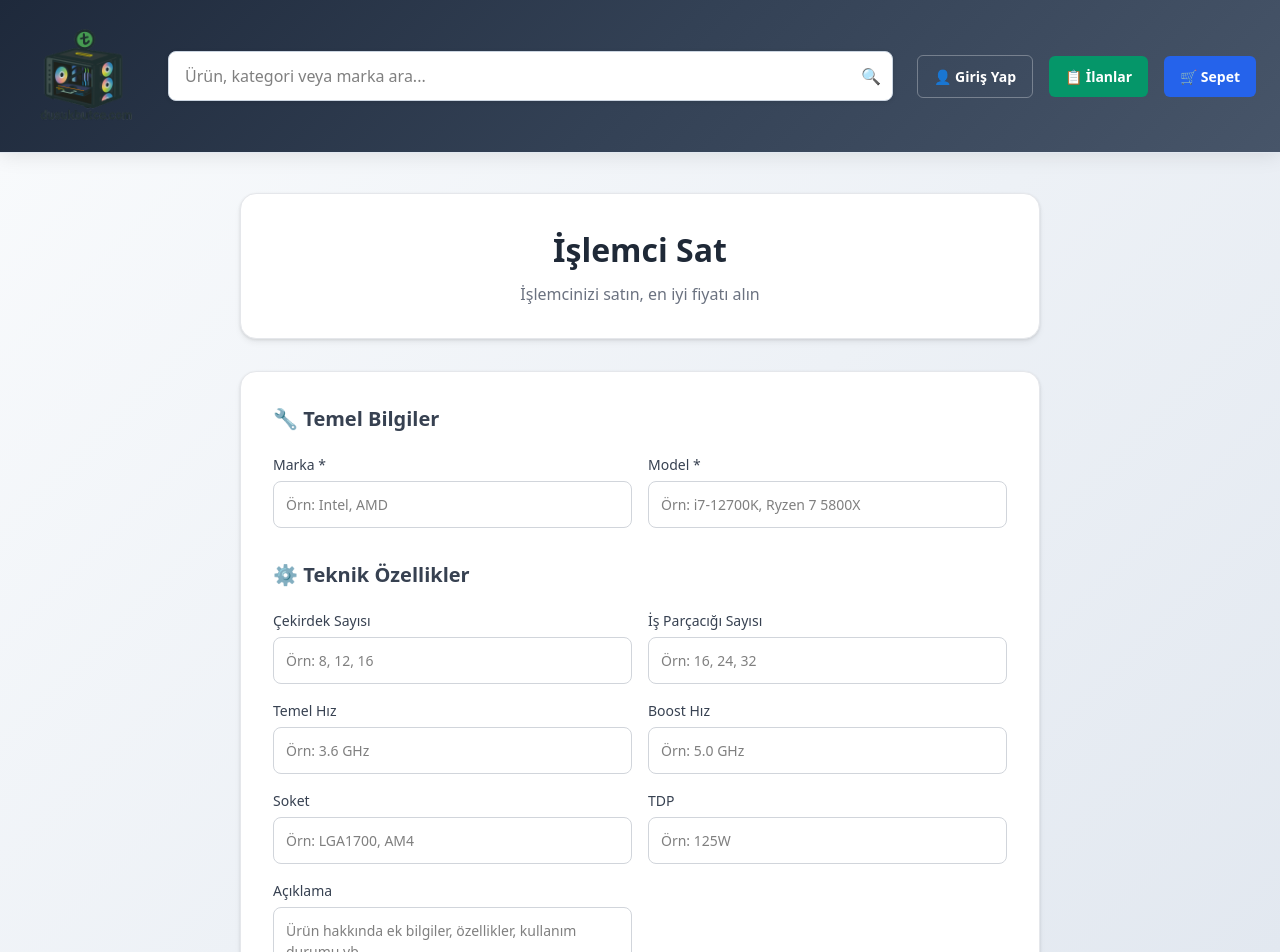
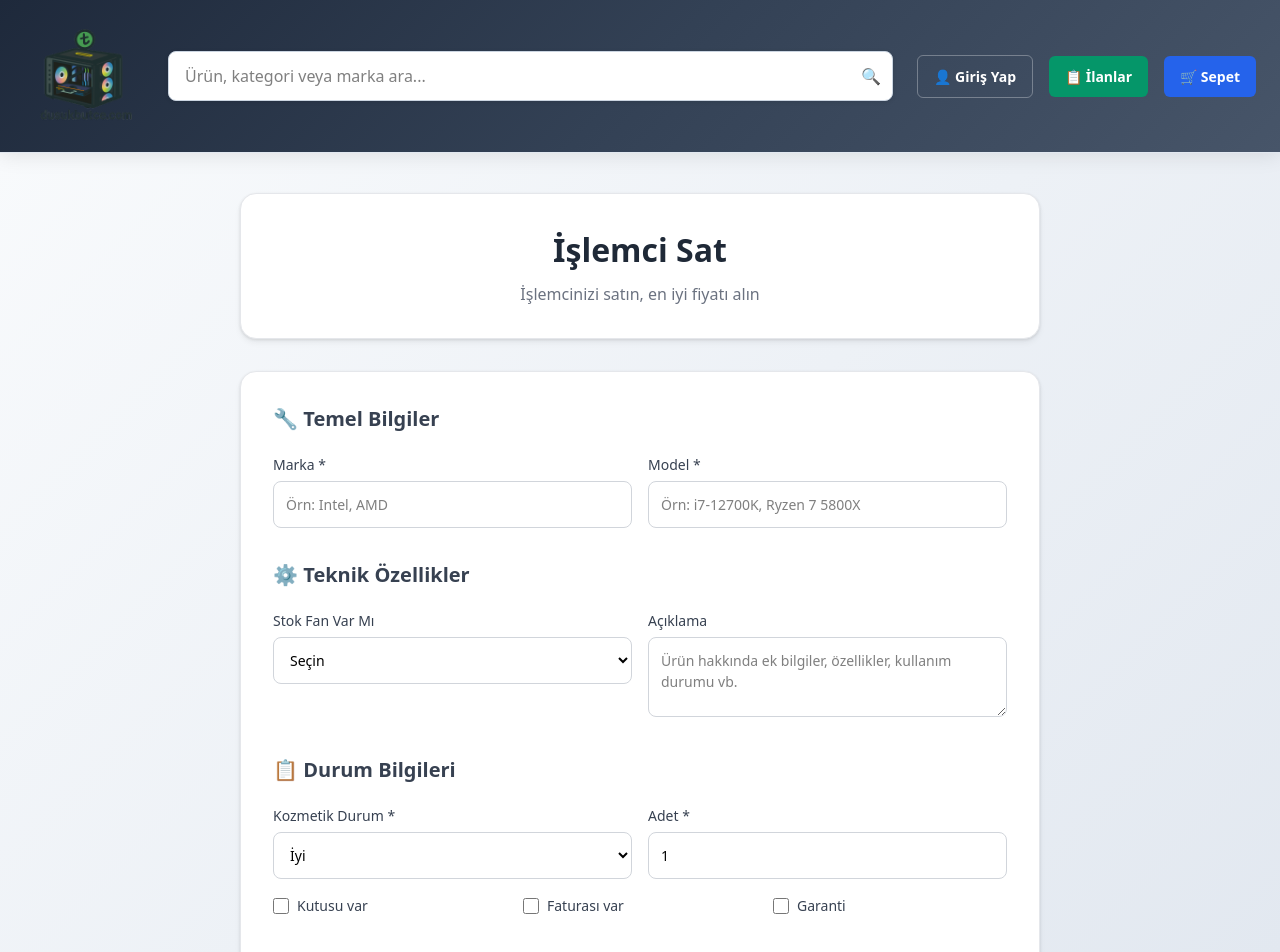
Before and after one commit to ozancidik/dusukbutce-web, a Next.js app: page /bize-sat/processor in a window 1280 px wide. Shown: the top 952 px of the page. Built offline with nearby package versions, Linux system fonts and the light colour scheme.

Commit message:
Processor sayfası güncellendi: Teknik özellikler sadeleştirildi, Stok Fan Var Mı eklendi

```diff
--- a/app/bize-sat/processor/page.tsx
+++ b/app/bize-sat/processor/page.tsx
@@ -12,13 +12,7 @@ export default function ProcessorPage() {
   const [formData, setFormData] = useState({
     brand: '',
     model: '',
-    cores: '',
-    threads: '',
-    baseClock: '',
-    boostClock: '',
-    socket: '',
-    tdp: '',
-    integratedGraphics: false,
+    stokFan: '',
     description: '',
     cosmeticCondition: 'İyi',
     hasBox: false,
@@ -101,13 +95,7 @@ export default function ProcessorPage() {
         setFormData({
           brand: '',
           model: '',
-          cores: '',
-          threads: '',
-          baseClock: '',
-          boostClock: '',
-          socket: '',
-          tdp: '',
-          integratedGraphics: false,
+          stokFan: '',
           description: '',
           cosmeticCondition: 'İyi',
           hasBox: false,
@@ -278,13 +266,11 @@ export default function ProcessorPage() {
                   color: '#374151',
                   marginBottom: '6px'
                 }}>
-                  Çekirdek Sayısı
+                  Stok Fan Var Mı
                 </label>
-                <input
-                  type="text"
-                  value={formData.cores}
-                  onChange={(e) => handleInputChange('cores', e.target.value)}
-                  placeholder="Örn: 8, 12, 16"
+                <select
+                  value={formData.stokFan}
+                  onChange={(e) => handleInputChange('stokFan', e.target.value)}
                   style={{
                     width: '100%',
                     padding: '12px',
@@ -296,148 +282,17 @@ export default function ProcessorPage() {
                   }}
                   onFocus={(e) => e.target.style.borderColor = '#3b82f6'}
                   onBlur={(e) => e.target.style.borderColor = '#d1d5db'}
-                />
+                >
+                  <option value="">Seçin</option>
+                  <option value="Evet">Evet</option>
+                  <option value="Hayır">Hayır</option>
+                </select>
               </div>
-              <div>
-                <label style={{
-                  display: 'block',
-                  fontSize: '14px',
-                  fontWeight: '500',
-                  color: '#374151',
-                  marginBottom: '6px'
-                }}>
-                  İş Parçacığı Sayısı
-                </label>
-                <input
-                  type="text"
-                  value={formData.threads}
-                  onChange={(e) => handleInputChange('threads', e.target.value)}
-                  placeholder="Örn: 16, 24, 32"
-                  style={{
-                    width: '100%',
-                    padding: '12px',
-                    border: '1px solid #d1d5db',
-                    borderRadius: '8px',
-                    fontSize: '14px',
-                    outline: 'none',
-                    transition: 'border-color 0.2s'
-                  }}
-                  onFocus={(e) => e.target.style.borderColor = '#3b82f6'}
-                  onBlur={(e) => e.target.style.borderColor = '#d1d5db'}
-                />
-              </div>
-              <div>
-                <label style={{
-                  display: 'block',
-                  fontSize: '14px',
-                  fontWeight: '500',
-                  color: '#374151',
-                  marginBottom: '6px'
-                }}>
-                  Temel Hız
-                </label>
-                <input
-                  type="text"
-                  value={formData.baseClock}
-                  onChange={(e) => handleInputChange('baseClock', e.target.value)}
-                  placeholder="Örn: 3.6 GHz"
-                  style={{
-                    width: '100%',
-                    padding: '12px',
-                    border: '1px solid #d1d5db',
-                    borderRadius: '8px',
-                    fontSize: '14px',
-                    outline: 'none',
-                    transition: 'border-color 0.2s'
-                  }}
-                  onFocus={(e) => e.target.style.borderColor = '#3b82f6'}
-                  onBlur={(e) => e.target.style.borderColor = '#d1d5db'}
-                />
-              </div>
-              <div>
-                <label style={{
-                  display: 'block',
-                  fontSize: '14px',
-                  fontWeight: '500',
-                  color: '#374151',
-                  marginBottom: '6px'
-                }}>
-                  Boost Hız
-                </label>
-                <input
-                  type="text"
-                  value={formData.boostClock}
-                  onChange={(e) => handleInputChange('boostClock', e.target.value)}
-                  placeholder="Örn: 5.0 GHz"
-                  style={{
-                    width: '100%',
-                    padding: '12px',
-                    border: '1px solid #d1d5db',
-                    borderRadius: '8px',
-                    fontSize: '14px',
-                    outline: 'none',
-                    transition: 'border-color 0.2s'
-                  }}
-                  onFocus={(e) => e.target.style.borderColor = '#3b82f6'}
-                  onBlur={(e) => e.target.style.borderColor = '#d1d5db'}
-                />
-              </div>
-              <div>
-                <label style={{
-                  display: 'block',
-                  fontSize: '14px',
-                  fontWeight: '500',
-                  color: '#374151',
-                  marginBottom: '6px'
-                }}>
-                  Soket
-                </label>
-                <input
-                  type="text"
-                  value={formData.socket}
-                  onChange={(e) => handleInputChange('socket', e.target.value)}
-                  placeholder="Örn: LGA1700, AM4"
-                  style={{
-                    width: '100%',
-                    padding: '12px',
-                    border: '1px solid #d1d5db',
-                    borderRadius: '8px',
-                    fontSize: '14px',
-                    outline: 'none',
-                    transition: 'border-color 0.2s'
-                  }}
-                  onFocus={(e) => e.target.style.borderColor = '#3b82f6'}
-                  onBlur={(e) => e.target.style.borderColor = '#d1d5db'}
-                />
-              </div>
-              <div>
-                <label style={{
-                  display: 'block',
-                  fontSize: '14px',
-                  fontWeight: '500',
-                  color: '#374151',
-                  marginBottom: '6px'
-                }}>
-                  TDP
-                </label>
-                <input
-                  type="text"
-                  value={formData.tdp}
-                  onChange={(e) => handleInputChange('tdp', e.target.value)}
-                  placeholder="Örn: 125W"
-                  style={{
-                    width: '100%',
-                    padding: '12px',
-                    border: '1px solid #d1d5db',
-                    borderRadius: '8px',
-                    fontSize: '14px',
-                    outline: 'none',
-                    transition: 'border-color 0.2s'
-                  }}
-                  onFocus={(e) => e.target.style.borderColor = '#3b82f6'}
-                  onBlur={(e) => e.target.style.borderColor = '#d1d5db'}
-                />
-              </div>
+
+
+
+
+
               <div>
                 <label style={{
                   display: 'block',
@@ -468,28 +323,7 @@ export default function ProcessorPage() {
                 />
               </div>
             </div>
-            <div style={{
-              display: 'flex',
-              alignItems: 'center',
-              gap: '8px',
-              marginTop: '16px'
-            }}>
-              <input
-                type="checkbox"
-                checked={formData.integratedGraphics}
-                onChange={(e) => handleInputChange('integratedGraphics', e.target.checked)}
-                style={{
-                  width: '16px',
-                  height: '16px'
-                }}
-              />
-              <label style={{
-                fontSize: '14px',
-                color: '#374151'
-              }}>
-                Entegre Grafik Kartı var
-              </label>
-            </div>
+
           </div>
 
           {/* Durum Bilgileri */}
```
